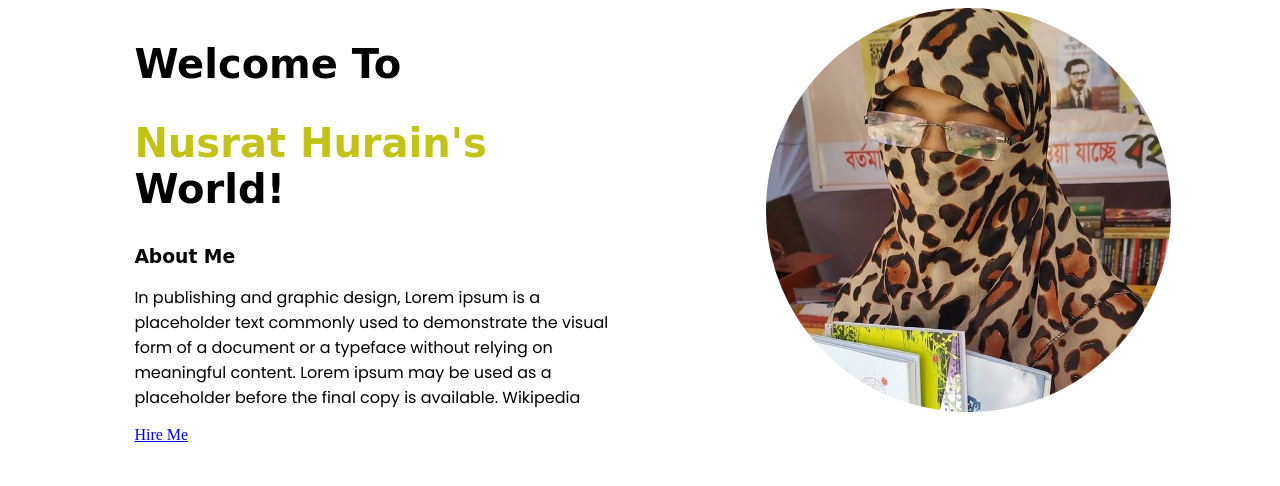
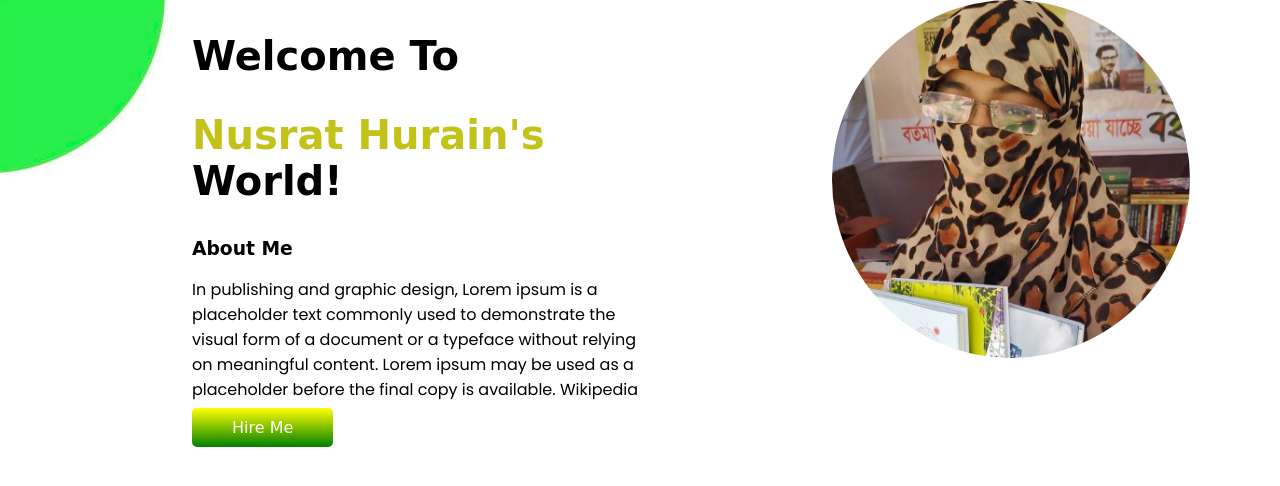
Before and after one commit to nusratBD/My-Own-Site, a plain HTML site: page index.html in a window 1280 px wide. Drawn offline with Linux system fonts and the light colour scheme; a web font is replaced by a local one.

Commit message:
First Part Complete

```diff
--- a/index.html
+++ b/index.html
@@ -21,7 +21,7 @@
     <link rel="stylesheet" href="style.css" />
   </head>
   <body>
-    <section>
+    <section class="top-banner">
       <div class="half-width">
         <h1>Welcome To</h1>
         <h1><span class="special-text"> Nusrat Hurain's </span>World!</h1>
@@ -33,6 +33,7 @@
           used as a placeholder before the final copy is available. Wikipedia
         </p>
         <a
+          class="link-button"
           href="https://bd.linkedin.com/in/nusrat-hurain-55a304159"
           target="_blank"
           >Hire Me</a
--- a/style.css
+++ b/style.css
@@ -1,9 +1,12 @@
+body {
+  margin: 0;
+}
 h1 {
   font-size: 40px;
   font-family: "Pushster", cursive;
 }
 .special-text {
-  color: rgb(194, 194, 25)
+  color: rgb(194, 194, 25);
 }
 h3 {
   font-family: "Pushster", cursive;
@@ -16,9 +19,24 @@ section {
 }
 .half-width {
   width: 50%;
-  padding-left: 10%;
+  padding-left: 15%;
 }
 .half-width img {
   width: 80%;
   border-radius: 50%;
 }
+.link-button {
+  text-decoration: none; /*remove the link sign. */
+  background-image: linear-gradient(
+    yellow,
+    green
+  ); /*background color green to yellow*/
+  padding: 10px 40px;
+  font-family: "Pushster", cursive;
+  color: white;
+  border-radius: 5px;
+}
+.top-banner {
+  background-image: url(Photos/Others/top-banner.png);
+  background-repeat: no-repeat;
+}
```
Also changed, not shown: Photos/Others/top-banner.png (added).
